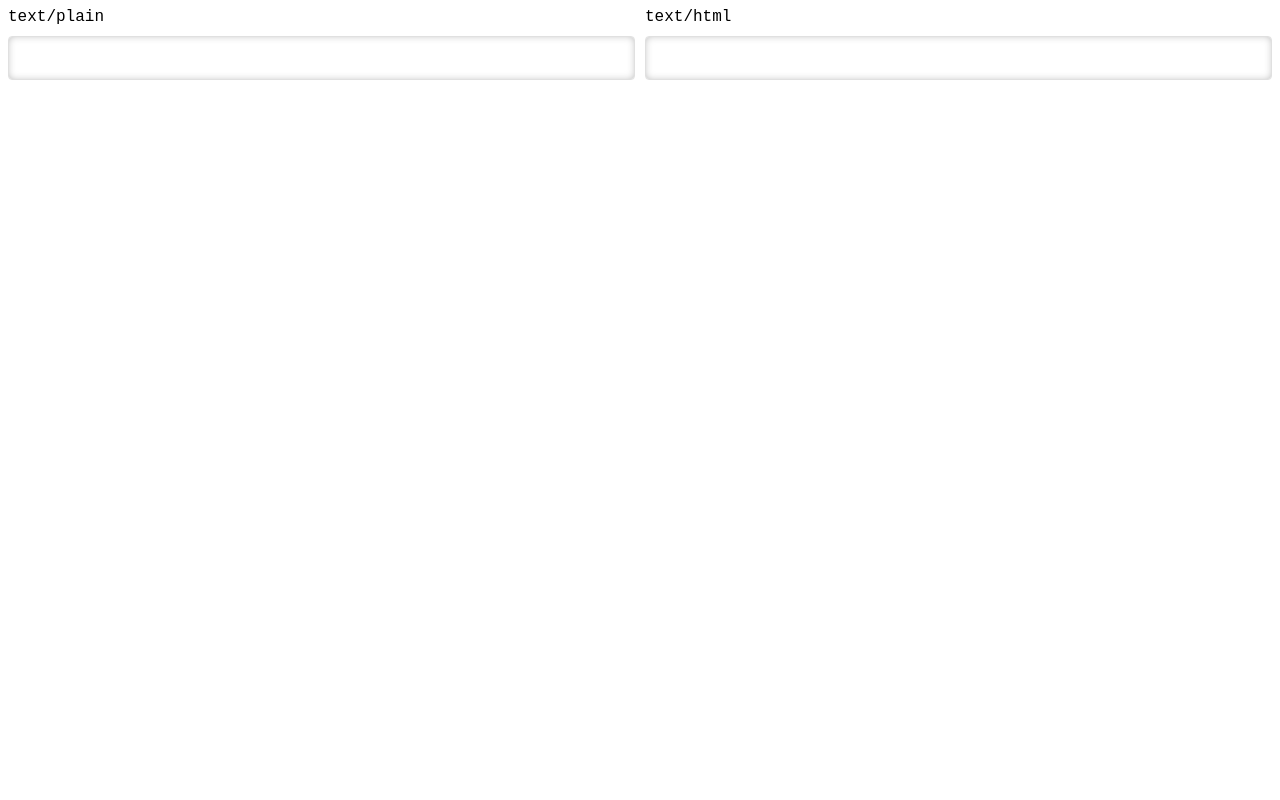
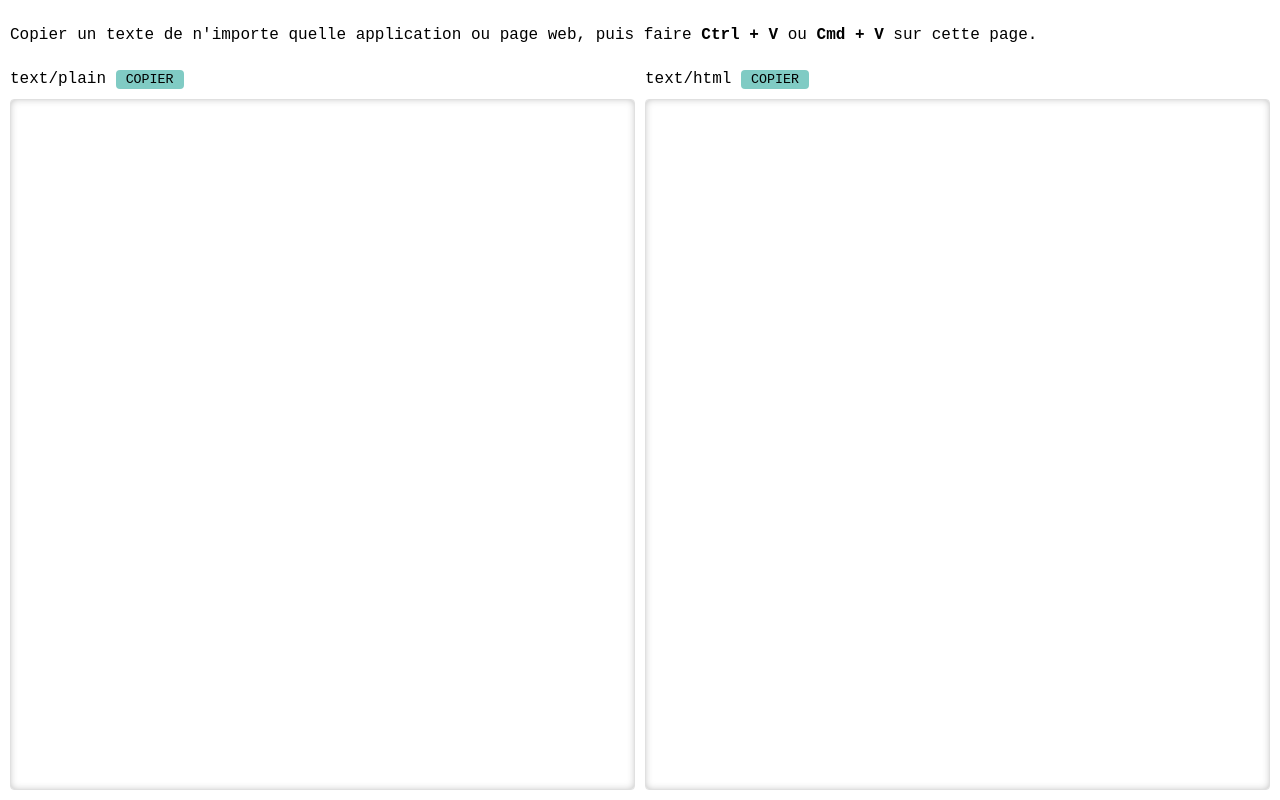
Before and after one commit to jordancheval/le-lab, a plain HTML site: page coller-contenu/index.html in a window 1280 px wide. Drawn offline with Linux system fonts and the light colour scheme.

Commit message:
amélioration coller-contenu

```diff
--- a/coller-contenu/index.html
+++ b/coller-contenu/index.html
@@ -5,6 +5,10 @@
   <meta name="viewport" content="width=device-width, initial-scale=1.0">
   <title>Contenu collage</title>
   <style>
+    * {
+      box-sizing: border-box;
+    }
+
     html {
       font-size: 10px;
     }
@@ -12,10 +16,15 @@
     body {
       display: grid;
       grid-template-columns: repeat(2, 1fr);
-      grid-template-rows: auto 1fr;
+      grid-template-rows: repeat(2, auto) 1fr;
       gap: 1rem;
       font-family: monospace;
       font-size: 1.6rem;
+      margin: 0;
+      padding: 1rem;
+      height: 100vh;
+      width: 100vw;
+      overflow: hidden;
     }
 
     div.plain,
@@ -25,12 +34,28 @@
       height: 100%;
       padding: 1rem 2rem;
       box-shadow: 0 0 10px -3px #9E9E9E inset;
+      white-space: pre;
+      overflow: auto;
+    }
+
+    p {
+      grid-column: span 2;
+    }
+
+    button {
+      border: none;
+      background-color: #80CBC4;
+      font-family: inherit;
+      padding: 0.2rem 1rem;
+      border-radius: 0.4rem;
+      cursor: pointer;
     }
   </style>
 </head>
 <body>
-  <span>text/plain</span>
-  <span>text/html</span>
+  <p>Copier un texte de n'importe quelle application ou page web, puis faire <b>Ctrl + V</b> ou <b>Cmd + V</b> sur cette page.</p>
+  <span>text/plain <button onclick="copierDansPressePapier('div.plain')">COPIER</button></span>
+  <span>text/html <button onclick="copierDansPressePapier('div.html')">COPIER</button></span>
   <div class="plain"></div>
   <div class="html"></div>
   <script>
@@ -41,6 +66,14 @@
       html.textContent = event.clipboardData.getData('text/html')
       plain.textContent = event.clipboardData.getData('text/plain')
     })
+
+    function copierDansPressePapier(selecteur) {
+      const element = document.querySelector(selecteur)
+
+      navigator.clipboard.writeText(element.textContent).then().catch((erreur) => {
+        console.error(erreur)
+      })
+    }
   </script>
 </body>
 </html>
```
